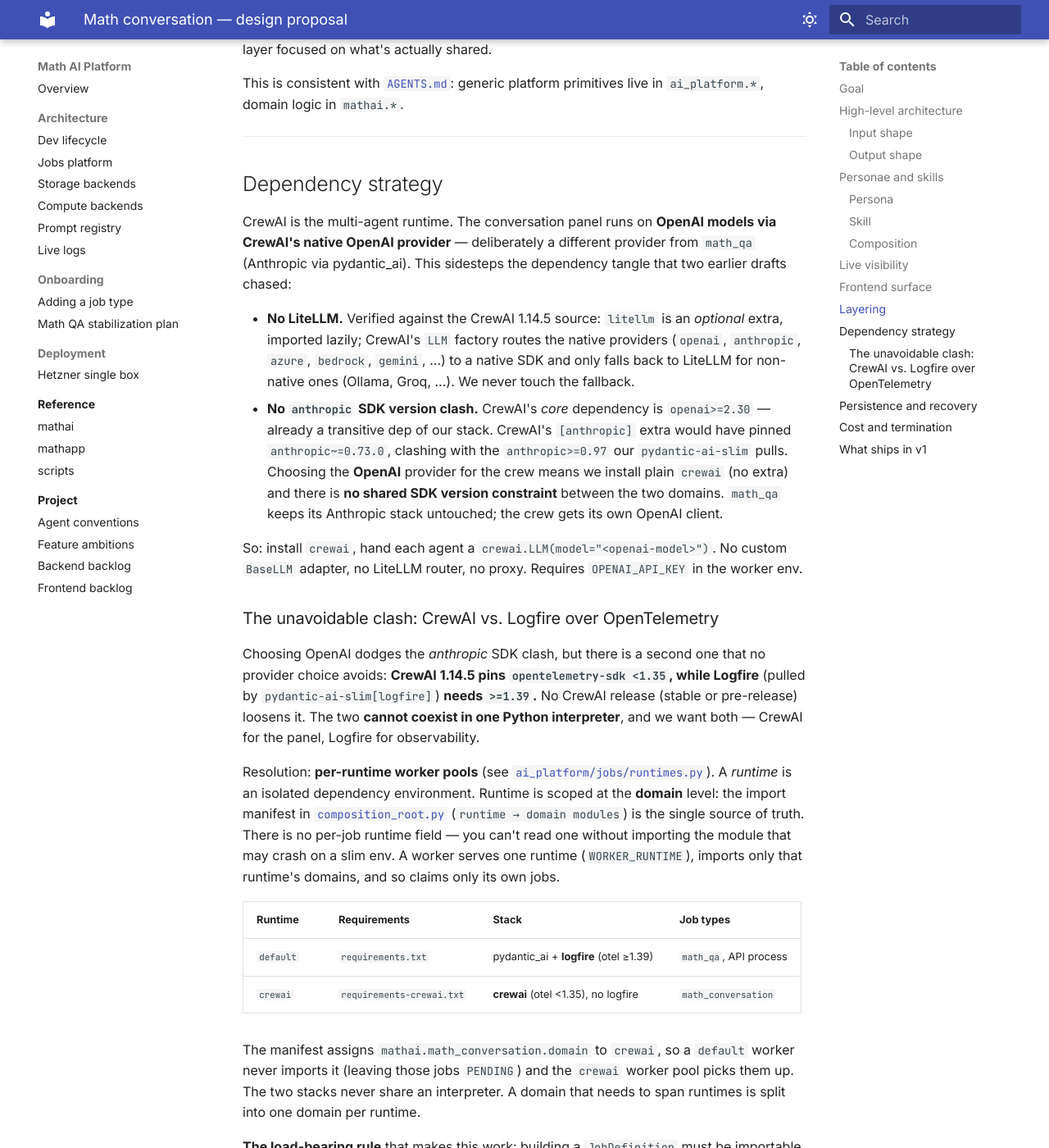
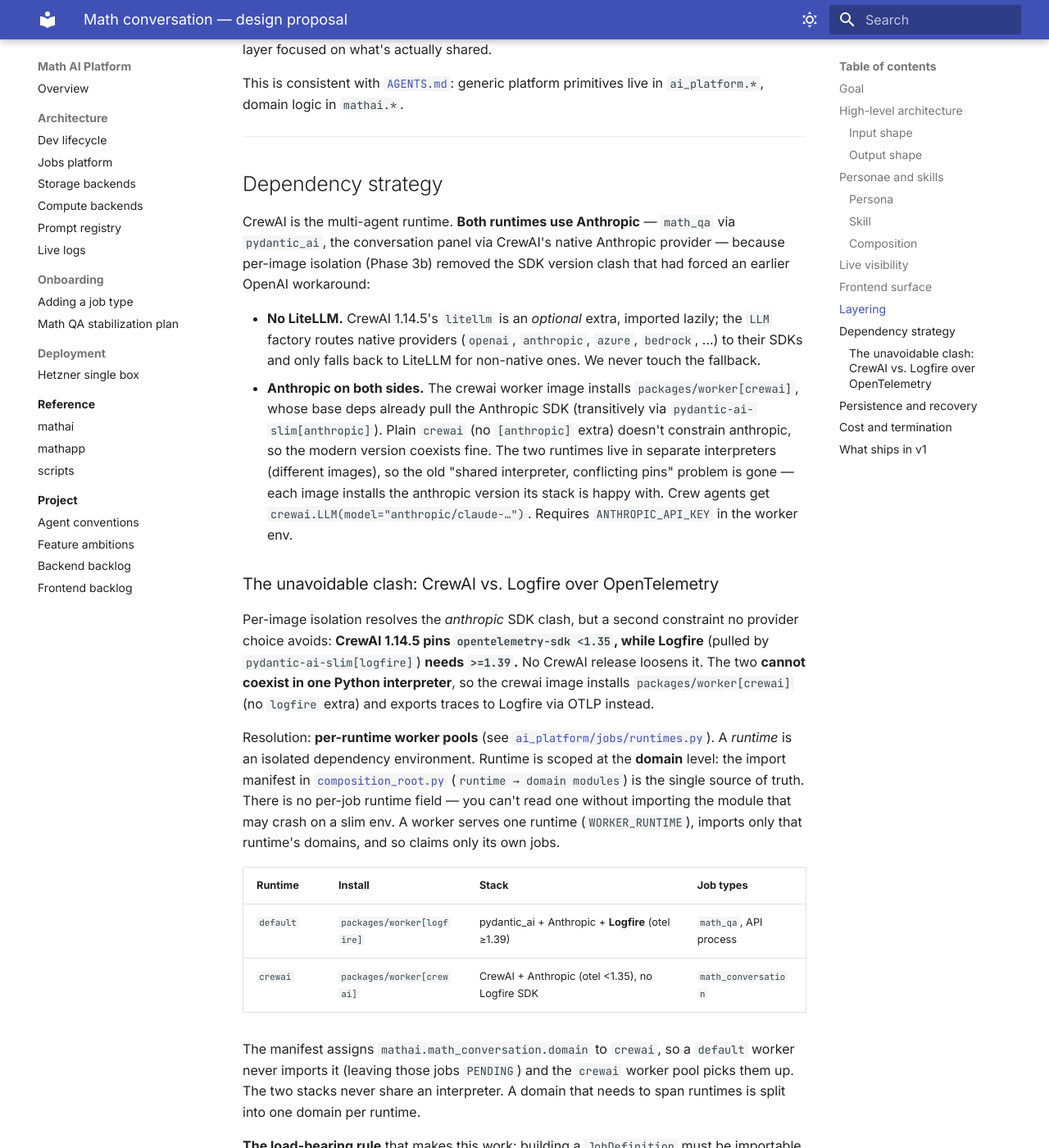
Before and after one commit to sepoul/ai-platform, an MkDocs documentation site: the page built from docs/math_conversation.md, in a window 1280 px wide and 1400 px high, scrolled down 5104 px. Shown: the whole window at 82% size. Built offline with MkDocs 1.6.1 and Material for MkDocs 9.7.7, drawn with Linux system fonts in a browser that asks for light colours; some of the changed text lies outside the part shown.

Commit message:
chore: drop orphaned requirements*.txt; Anthropic now viable on the crewai runtime
The Dockerfiles install from per-service pyprojects (packages/api,
packages/worker[logfire|crewai]); the legacy requirements.txt and
requirements-crewai.txt were no longer referenced from code or CI, only from
docs. Removed; doc/comment refs (math_conversation.md, the checkpoint,
deployment_hetzner.md, compute_backends.md, runtimes.py) updated to point at
the packages.

Also documented: the original OpenAI workaround for the crewai runtime is no
longer needed. Per-image isolation (Phase 3b) puts the two runtimes in
separate interpreters, so the crewai-vs-pydantic-ai anthropic SDK version
clash can't happen any more — plain `crewai` (no [anthropic] extra) coexists
with `pydantic-ai-slim[anthropic]` in the worker[crewai] env, giving the
crew access to the Anthropic SDK. T5/T6 wires `crewai.LLM(model="anthropic/...")`.

Logfire-on-crewai is still blocked by the otel-sdk pin; the crewai image
ships `opentelemetry-exporter-otlp` to push traces to Logfire's collector
instead. 100 green.

Co-Authored-By: Claude Opus 4.7 <noreply@anthropic.com>

```diff
--- a/docs/math_conversation.md
+++ b/docs/math_conversation.md
@@ -255,39 +255,34 @@ platform primitives live in `ai_platform.*`, domain logic in
 
 ## Dependency strategy
 
-CrewAI is the multi-agent runtime. The conversation panel runs on
-**OpenAI models via CrewAI's native OpenAI provider** — deliberately a
-different provider from `math_qa` (Anthropic via pydantic_ai). This
-sidesteps the dependency tangle that two earlier drafts chased:
+CrewAI is the multi-agent runtime. **Both runtimes use Anthropic** —
+`math_qa` via `pydantic_ai`, the conversation panel via CrewAI's native
+Anthropic provider — because per-image isolation (Phase 3b) removed the
+SDK version clash that had forced an earlier OpenAI workaround:
 
-- **No LiteLLM.** Verified against the CrewAI 1.14.5 source: `litellm`
-  is an *optional* extra, imported lazily; CrewAI's `LLM` factory
-  routes the native providers (`openai`, `anthropic`, `azure`,
-  `bedrock`, `gemini`, …) to a native SDK and only falls back to
-  LiteLLM for non-native ones (Ollama, Groq, …). We never touch the
-  fallback.
-- **No `anthropic` SDK version clash.** CrewAI's *core* dependency is
-  `openai>=2.30` — already a transitive dep of our stack. CrewAI's
-  `[anthropic]` extra would have pinned `anthropic~=0.73.0`, clashing
-  with the `anthropic>=0.97` our `pydantic-ai-slim` pulls. Choosing
-  the **OpenAI** provider for the crew means we install plain `crewai`
-  (no extra) and there is **no shared SDK version constraint** between
-  the two domains. `math_qa` keeps its Anthropic stack untouched; the
-  crew gets its own OpenAI client.
-
-So: install `crewai`, hand each agent a `crewai.LLM(model="<openai-model>")`.
-No custom `BaseLLM` adapter, no LiteLLM router, no proxy. Requires
-`OPENAI_API_KEY` in the worker env.
+- **No LiteLLM.** CrewAI 1.14.5's `litellm` is an *optional* extra,
+  imported lazily; the `LLM` factory routes native providers (`openai`,
+  `anthropic`, `azure`, `bedrock`, …) to their SDKs and only falls back
+  to LiteLLM for non-native ones. We never touch the fallback.
+- **Anthropic on both sides.** The crewai worker image installs
+  `packages/worker[crewai]`, whose base deps already pull the Anthropic
+  SDK (transitively via `pydantic-ai-slim[anthropic]`). Plain `crewai`
+  (no `[anthropic]` extra) doesn't constrain anthropic, so the modern
+  version coexists fine. The two runtimes live in separate interpreters
+  (different images), so the old "shared interpreter, conflicting pins"
+  problem is gone — each image installs the anthropic version its stack
+  is happy with. Crew agents get `crewai.LLM(model="anthropic/claude-…")`.
+  Requires `ANTHROPIC_API_KEY` in the worker env.
 
 ### The unavoidable clash: CrewAI vs. Logfire over OpenTelemetry
 
-Choosing OpenAI dodges the *anthropic* SDK clash, but there is a second
-one that no provider choice avoids: **CrewAI 1.14.5 pins
+Per-image isolation resolves the *anthropic* SDK clash, but a second
+constraint no provider choice avoids: **CrewAI 1.14.5 pins
 `opentelemetry-sdk <1.35`, while Logfire** (pulled by
 `pydantic-ai-slim[logfire]`) **needs `>=1.39`.** No CrewAI release
-(stable or pre-release) loosens it. The two **cannot coexist in one
-Python interpreter**, and we want both — CrewAI for the panel, Logfire
-for observability.
+loosens it. The two **cannot coexist in one Python interpreter**, so
+the crewai image installs `packages/worker[crewai]` (no `logfire`
+extra) and exports traces to Logfire via OTLP instead.
 
 Resolution: **per-runtime worker pools** (see
 [`ai_platform/jobs/runtimes.py`](../src/ai_platform/jobs/runtimes.py)).
@@ -300,10 +295,10 @@ that may crash on a slim env. A worker serves one runtime
 (`WORKER_RUNTIME`), imports only that runtime's domains, and so claims
 only its own jobs.
 
-| Runtime | Requirements | Stack | Job types |
+| Runtime | Install | Stack | Job types |
 |---|---|---|---|
-| `default` | `requirements.txt` | pydantic_ai + **logfire** (otel ≥1.39) | `math_qa`, API process |
-| `crewai` | `requirements-crewai.txt` | **crewai** (otel <1.35), no logfire | `math_conversation` |
+| `default` | `packages/worker[logfire]` | pydantic_ai + Anthropic + **Logfire** (otel ≥1.39) | `math_qa`, API process |
+| `crewai` | `packages/worker[crewai]` | CrewAI + Anthropic (otel <1.35), no Logfire SDK | `math_conversation` |
 
 The manifest assigns `mathai.math_conversation.domain` to `crewai`, so a
 `default` worker never imports it (leaving those jobs `PENDING`) and the
@@ -321,19 +316,16 @@ installed. (The API importing *all* domains is what forces this rule; it
 only needs each job's schemas, not its execution code, so decoupling the
 API from runtime is flagged as future cleanup.)
 
-**Observability per runtime.** On the `crewai` pool, the native OpenAI
-path hits the `openai` SDK, captured by `logfire.instrument_openai()` —
-*if* that pool runs its own logfire-compatible tracing. Since the
-`crewai` runtime can't carry our logfire (otel pin), v1 surfaces crew
-progress through the structured `CrewChatEvent` log stream (below) and
-treats deep Logfire tracing of crew calls as a follow-up (it needs a
-logfire build whose otel range overlaps crewai's, or OTLP export to a
-collector).
+**Observability per runtime.** The `default` runtime runs the Logfire SDK
+directly. The `crewai` runtime can't (otel pin) but ships
+`opentelemetry-exporter-otlp` — Logfire is an OTLP collector, so crew traces
+can land in the same project via direct OTLP export. v1 surfaces crew
+progress through the structured `CrewChatEvent` log stream (below) and wires
+OTLP-to-Logfire as a follow-up.
 
-**Day-0 burn-in** (see [`NEXT_BEST_STEPS.md`](../NEXT_BEST_STEPS.md)):
-`pip install -r requirements-crewai.txt` resolves (verified: 206
-packages, otel-sdk 1.34.1); `pytest tests/` stays green on the default
-stack; a trivial native-OpenAI CrewAI agent completes one call.
+**Day-0 burn-in:** `uv pip install -e "packages/worker[crewai]"` resolves
+(verified: otel-sdk 1.34.1); `pytest tests/` stays green; a trivial native
+Anthropic CrewAI agent completes one call.
 
 CrewAI memory features (long-term, entity, contextual) are **off**
 for v1 (`Crew(memory=False)`). Each conversation is hermetic. This
@@ -385,9 +377,9 @@ completes; runaway cost is gated by `max_turns` alone.
 - Persona/skill loaders extending the prompt registry with a
   `kind` discriminator.
 - Three personae with real prompts; skill bodies as stubs.
-- Native CrewAI OpenAI LLM wiring and `conclude` tool.
+- Native CrewAI Anthropic LLM wiring and `conclude` tool.
 - math-ui chat renderer + submit/CTA entry points.
-- Day-0 CrewAI install + OpenAI-observability burn-in done.
+- Day-0 CrewAI install + Anthropic burn-in done.
 
 What does **not** ship in v1:
 
```
Also changed, not shown: docs/compute_backends.md (+1 -1 lines), docs/deployment_hetzner.md (+2 -2 lines), docs/math_conversation_checkpoint.md (+18 -11 lines), requirements-crewai.txt (deleted, +0 -38 lines), requirements.txt (deleted, +0 -21 lines), 1 other file.
